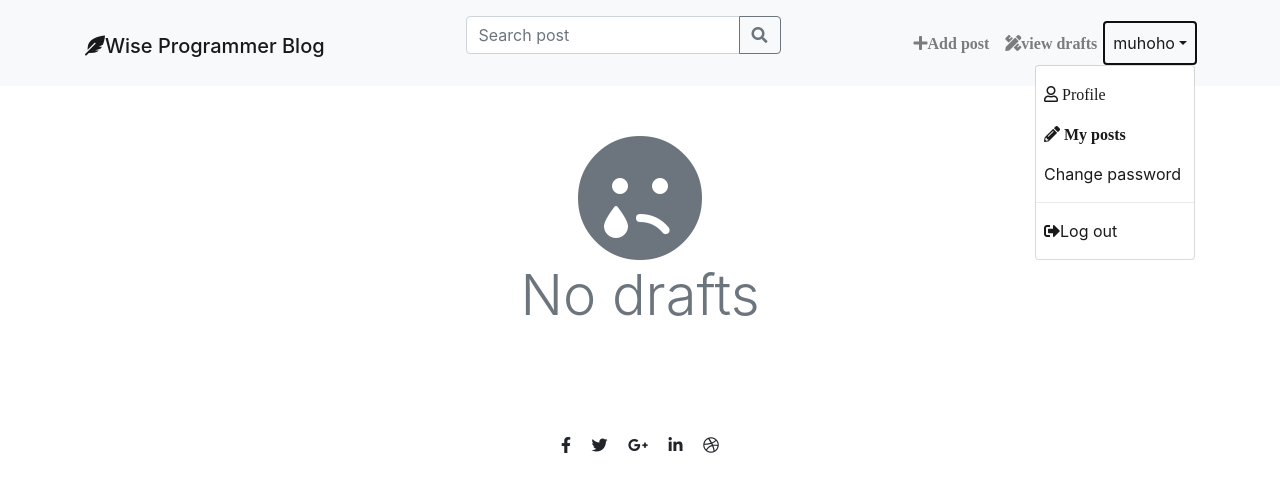
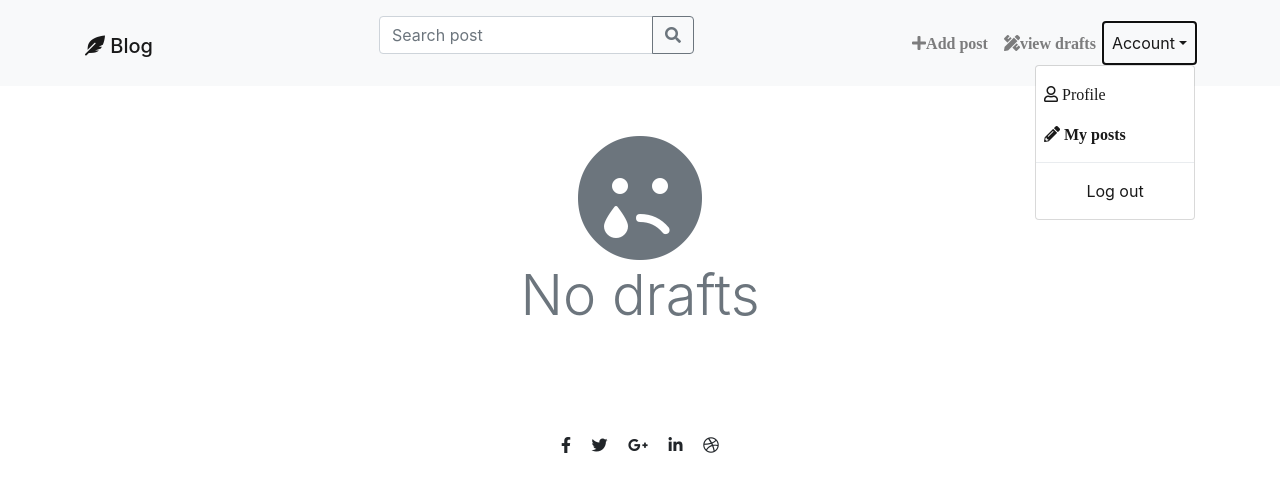
Before and after one commit to joekariuki3/mysite_blog_django, a Django app: page /drafts/ in a window 1280 px wide, after a click on "Account". Shown: the top 491 px of the page. Run offline with Django 3.2, Linux system fonts and the light colour scheme; a user stored in the database is signed in; data comes from the database, SQL or seed files in the repository; some libraries are stand-ins or nearby versions.

Commit message:
Refined the nav component. removed the wise programmer name, moved the change password button to the profile page

```diff
--- a/blog/templates/navbar.html
+++ b/blog/templates/navbar.html
@@ -1,25 +1,39 @@
-<nav class="navbar navbar-expand-lg bg-light navbar-light  mb-4">
-
+<nav class="navbar navbar-expand-lg bg-light navbar-light mb-4">
   <div class="container">
-
     <!-- Logo -->
     <div class="navbar-header">
-          <h1> <a class="navbar-brand" href="{% url 'post_list'%}"><i class="fas fa-feather-alt"></i>Wise Programmer Blog</a> </h1>
+      <h1>
+        <a class="navbar-brand" href="{% url 'post_list'%}"
+          ><i class="fas fa-feather-alt"></i> Blog</a
+        >
+      </h1>
     </div>
 
     <!-- toggle button -->
-        <button class="navbar-toggler" type="button" data-toggle="collapse" data-target="#collapsibleNavbar">
+    <button
+      class="navbar-toggler"
+      type="button"
+      data-toggle="collapse"
+      data-target="#collapsibleNavbar"
+    >
       <span class="navbar-toggler-icon"></span>
     </button>
 
     <!-- search input n button -->
     <div class="collapse navbar-collapse" id="collapsibleNavbar">
       <ul class="nav navbar-nav ml-auto">
-            <form method="get" action="{%url 'search' %}" class="form-inline my-2  ">
+        <form method="get" action="{%url 'search' %}" class="form-inline my-2">
           <div class="input-group mb-3">
-                <input type="search" name="query" class="form-control" placeholder="Search post" aria-label="Search post" aria-describedby="basic-addon2" >
+            <input
+              type="search"
+              name="query"
+              class="form-control"
+              placeholder="Search post"
+              aria-label="Search post"
+              aria-describedby="basic-addon2"
+            />
             <div class="input-group-append">
-                  <button class="btn btn-outline-secondary" type="submit" >
+              <button class="btn btn-outline-secondary" type="submit">
                 <i class="fas fa-search"></i>
               </button>
             </div>
@@ -29,38 +43,67 @@
     </div>
 
     <!-- Navbar links -->
-        <div class="collapse navbar-collapse " id="collapsibleNavbar">
+    <div class="collapse navbar-collapse" id="collapsibleNavbar">
       <ul class="nav navbar-nav ml-auto">
         {% if user.is_authenticated %}
         <li class="nav-item">
-              <a class="nav-link" href="{% url 'post_new'%}"><i class="fa fa-plus">Add post</i></a>
+          <a class="nav-link" href="{% url 'post_new'%}"
+            ><i class="fa fa-plus">Add post</i></a
+          >
         </li>
         <li class="nav-item">
-              <a class="nav-link" href="{% url 'post_draft_list' %}"><i class="fas fa-pencil-ruler fa">view drafts</i></a>
+          <a class="nav-link" href="{% url 'post_draft_list' %}"
+            ><i class="fas fa-pencil-ruler fa">view drafts</i></a
+          >
         </li>
         <li class="nav-item dropdown">
-
-              <a class="nav-link dropdown-toggle" href="#" id="navbarDropdown" role="button" data-toggle="dropdown" aria-haspopup="true" aria-expanded="false">{{ user.username}}</a>
-              <div class="dropdown-menu dropdown-menu-right" aria-labelledby="navbarDropdown">
-                <a class="nav-link btn-outline-light" href="{% url 'profile'%}"><i class="far fa-user "> Profile</i></a>
-                <a class="nav-link btn-outline-light" href="{% url 'user_posts'%}"><i class="fas fa-pencil-alt"> My posts</i></a>
-
-
-                <a class="nav-link" href="{% url 'password_change'%}">Change password</a>
+          <a
+            class="nav-link dropdown-toggle"
+            href="#"
+            id="navbarDropdown"
+            role="button"
+            data-toggle="dropdown"
+            aria-haspopup="true"
+            aria-expanded="false"
+            >Account</a
+          >
+          <div
+            class="dropdown-menu dropdown-menu-right"
+            aria-labelledby="navbarDropdown"
+          >
+            <a class="nav-link btn-outline-light" href="{% url 'profile'%}"
+              ><i class="far fa-user"> Profile</i></a
+            >
+            <a class="nav-link btn-outline-light" href="{% url 'user_posts'%}"
+              ><i class="fas fa-pencil-alt"> My posts</i>
+            </a>
             <div class="dropdown-divider"></div>
-                <a class="nav-link btn-outline-danger" href="{% url 'logout'%}"><i class="fas fa-sign-out-alt fa"></i>Log out</a>
+            <a
+              class="nav-link btn-outline-danger text-center"
+              href="{% url 'logout'%}"
+              >Log out</a
+            >
           </div>
         </li>
       </ul>
       {% else %}
 
-                <form class="form-inline ">
-                  <a class="btn btn-outline-secondary mr-4 " href="{% url 'login'%}" style="border:none;" ><i class="fas fa-sign-in-alt fa"></i>Log in</a>
-                  <a class="btn btn-outline-primary mr-4" href="{% url 'signup'%}" style="border:none; ><i class="fas fa-user-plus"></i> Sign up</a>
+      <form class="form-inline">
+        <a
+          class="btn btn-outline-secondary mr-4"
+          href="{% url 'login'%}"
+          style="border: none"
+          >Log in</a
+        >
+        <a
+          class="btn btn-outline-primary mr-4"
+          href="{% url 'signup'%}"
+          style="border: none"
+          >Sign up</a
+        >
       </form>
 
       {% endif %}
     </div>
-
   </div>
 </nav>
```
Lines whose indentation alone changed are shown as unchanged.
